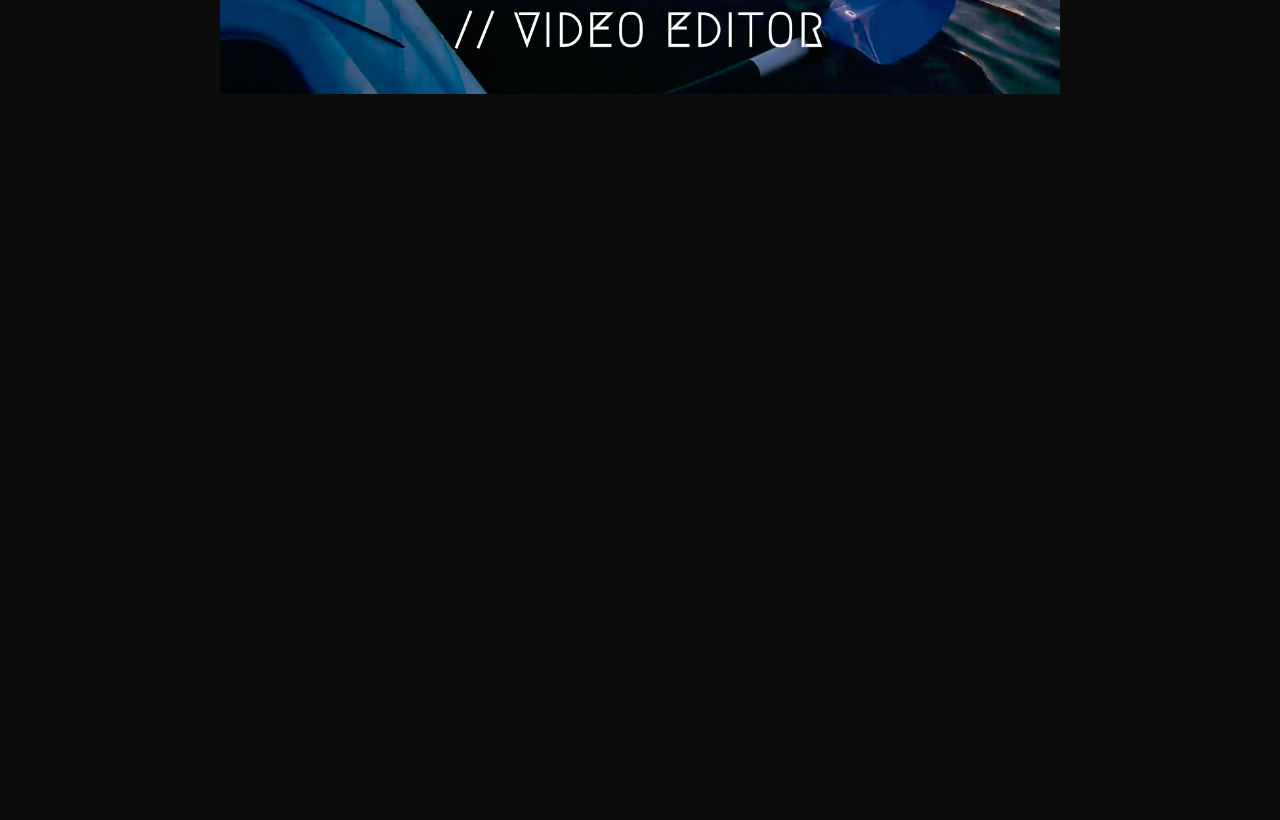
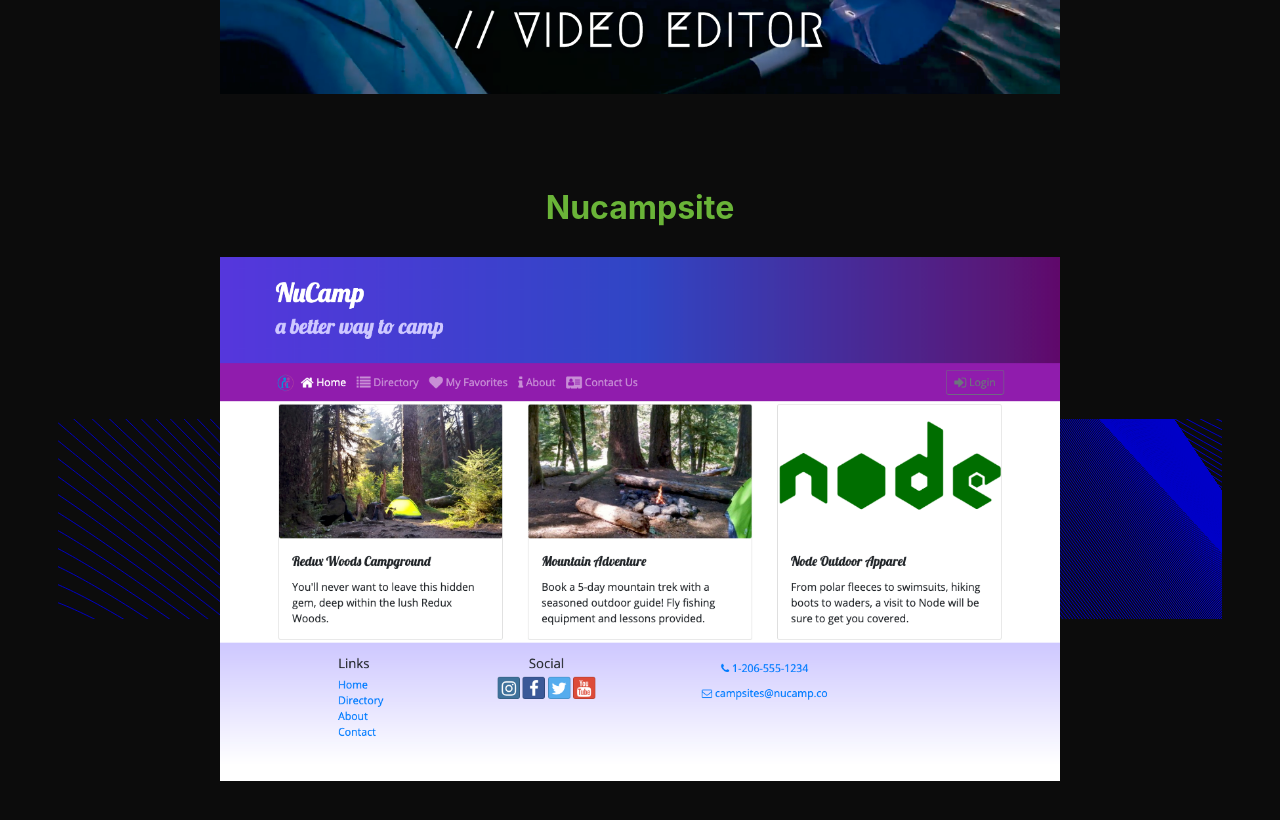
Before and after one commit to Ry-E/Ry-E.github.io, a React (Create React App) app: page / in a window 1280 px wide. Shown: the part 2080-2900 px from the top of the page. Before the commit the page ends 2418 px from the top, so only its background shows below. Built offline with nearby package versions, Linux system fonts and the light colour scheme.

Commit message:
Added Nucampsite project

```diff
--- a/src/components/Portfolio.js
+++ b/src/components/Portfolio.js
@@ -3,6 +3,8 @@ import Sketch from './Sketch';
 import '../styles/Portfolio.css';
 import robinhood from '../assets/robinhood-clone.png';
 import videography from '../assets/videography-portfolio.png';
+import nucampsite from '../assets/nucampsite_project.png';
+
 
 function Portfolio() {
 	return (
@@ -52,6 +54,29 @@ function Portfolio() {
 						</a>
 					</div>
 				</div>
+            </div>
+            <div className="portfolio__card">
+				<h1>Nucampsite</h1>
+				<div className="portfolio__body">
+					<div className="portfolio__sketch">
+						<Sketch />
+					</div>
+					<div className="portfolio__project">
+						<a
+							href="http://3.133.161.173/home"
+							target="_blank"
+							rel="noreferrer"
+						>
+							<img
+								className="nucampsite"
+								src={nucampsite}
+								alt="A simple and modern web design"
+								width="100%"
+								height="100%"
+							/>
+						</a>
+					</div>
+				</div>
 			</div>
 		</div>
 	);
--- a/src/styles/Portfolio.css
+++ b/src/styles/Portfolio.css
@@ -63,3 +63,7 @@
 .videography:hover {
 	box-shadow: 20px 10px 30px blue;
 }
+
+.nucampsite:hover {
+	box-shadow: 20px 10px 30px purple;
+}
```
Also changed, not shown: src/assets/nucampsite_project.png (added).
